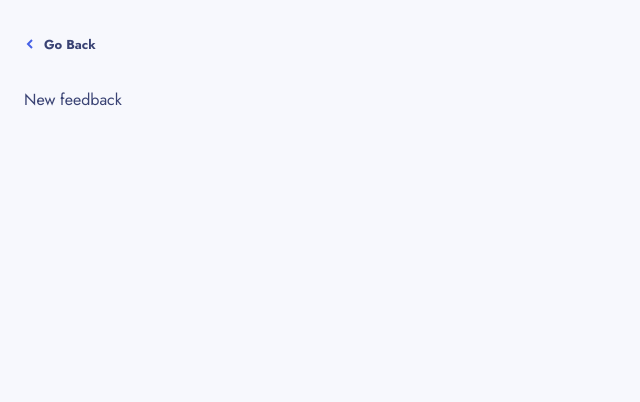
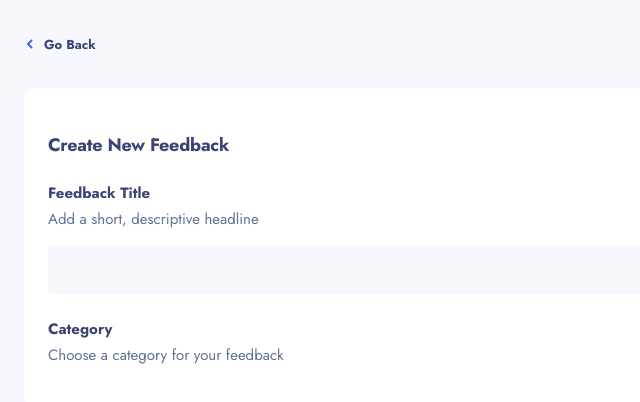
Before and after one commit to ashour/folio-product-feedback, a Next.js app: page /feedback/new in a window 1280 px wide. Shown: the top 402 px of the page, without its empty margins (0-640 px from the left). Built offline with nearby package versions, Linux system fonts and the light colour scheme.

Commit message:
chore: form scaffold

```diff
--- a/app/_layout/BtnBack.tsx
+++ b/app/_layout/BtnBack.tsx
@@ -11,7 +11,10 @@ export default function BtnBack() {
   }
 
   return (
-    <button className="flex items-center gap-2" onClick={backToPrevPage}>
+    <button
+      className="flex items-center gap-2 hover:underline"
+      onClick={backToPrevPage}
+    >
       <IconChevronLeft />
       <span className="text-body-3 font-bold">Go Back</span>
     </button>
--- /dev/null
+++ b/app/feedback/_components/Form.tsx
@@ -0,0 +1,33 @@
+"use client";
+
+export default function Form() {
+  return (
+    <form>
+      <label
+        htmlFor="title"
+        className="mb-1 block cursor-pointer text-body-2 font-bold text-slate-600"
+      >
+        Feedback Title
+      </label>
+      <p className="mb-4 text-body-2 text-slate-500">
+        Add a short, descriptive headline
+      </p>
+      <input
+        type="text"
+        id="title"
+        name="title"
+        className="rounded-5px text-body-2/1 mb-6 block w-full bg-slate-50 px-6 py-3  text-slate-600 focus:outline-none focus:ring-[1px] focus:ring-blue"
+      />
+
+      <label
+        htmlFor="category"
+        className="mb-1 block cursor-pointer text-body-2 font-bold text-slate-600"
+      >
+        Category
+      </label>
+      <p className="mb-4 text-body-2 text-slate-500">
+        Choose a category for your feedback
+      </p>
+    </form>
+  );
+}
--- a/app/feedback/layout.tsx
+++ /dev/null
@@ -1,16 +0,0 @@
-export const metadata = {
-  title: 'Next.js',
-  description: 'Generated by Next.js',
-}
-
-export default function RootLayout({
-  children,
-}: {
-  children: React.ReactNode
-}) {
-  return (
-    <html lang="en">
-      <body>{children}</body>
-    </html>
-  )
-}
--- a/app/feedback/new/page.tsx
+++ b/app/feedback/new/page.tsx
@@ -1,9 +1,21 @@
 import SimpleLayout from "@/app/_layout/SimpleLayout";
+import { title } from "@/app/_lib/formatting";
+import { Metadata } from "next";
+import Form from "../_components/Form";
+
+export const metadata: Metadata = {
+  title: title("Add feedback"),
+  description: "A Next.js demo for collecting feedback from users.",
+};
 
 export default function NewFeedback() {
   return (
     <SimpleLayout>
-      <main>New feedback</main>
+      <main className="rounded-10px bg-white px-6 pb-6 pt-11">
+        <h1 className="mb-6 text-h3 ">Create New Feedback</h1>
+
+        <Form />
+      </main>
     </SimpleLayout>
   );
 }
--- a/tailwind.config.ts
+++ b/tailwind.config.ts
@@ -93,6 +93,7 @@ const config: Config = {
       },
       borderRadius: {
         "10px": "10px",
+        "5px": "5px",
       },
     },
   },
```
